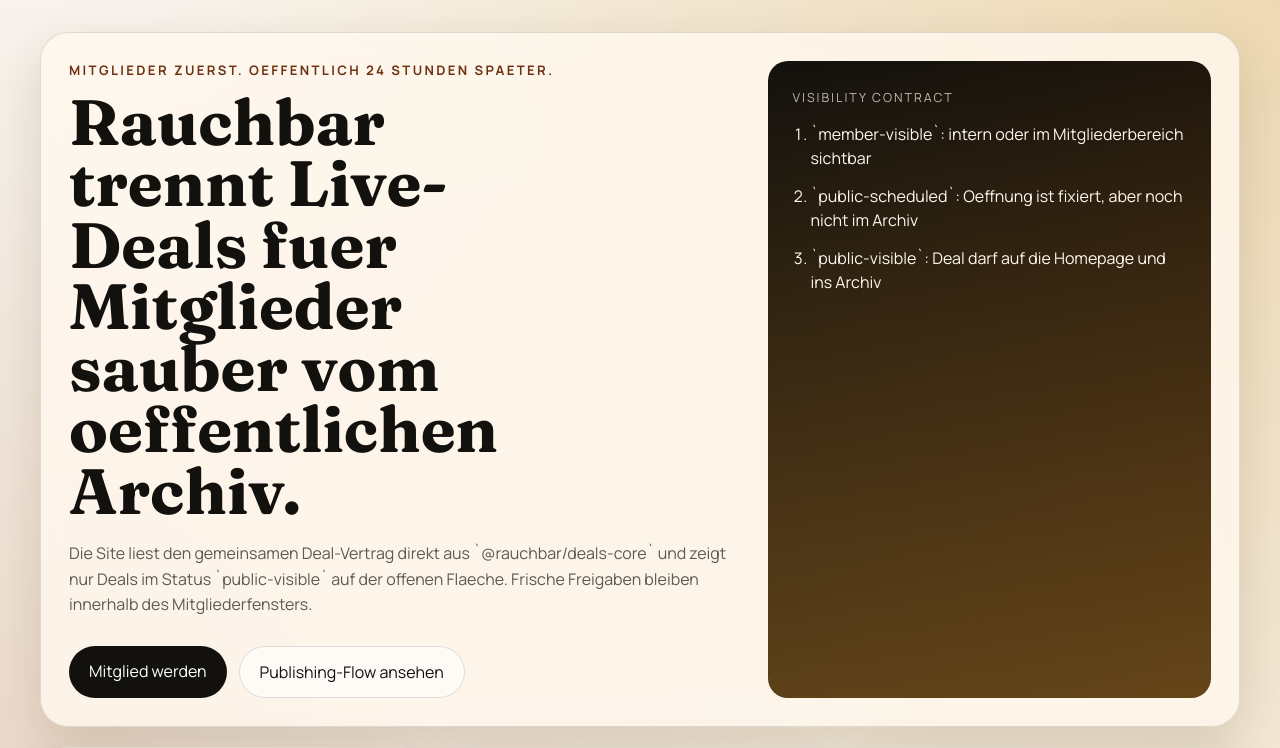
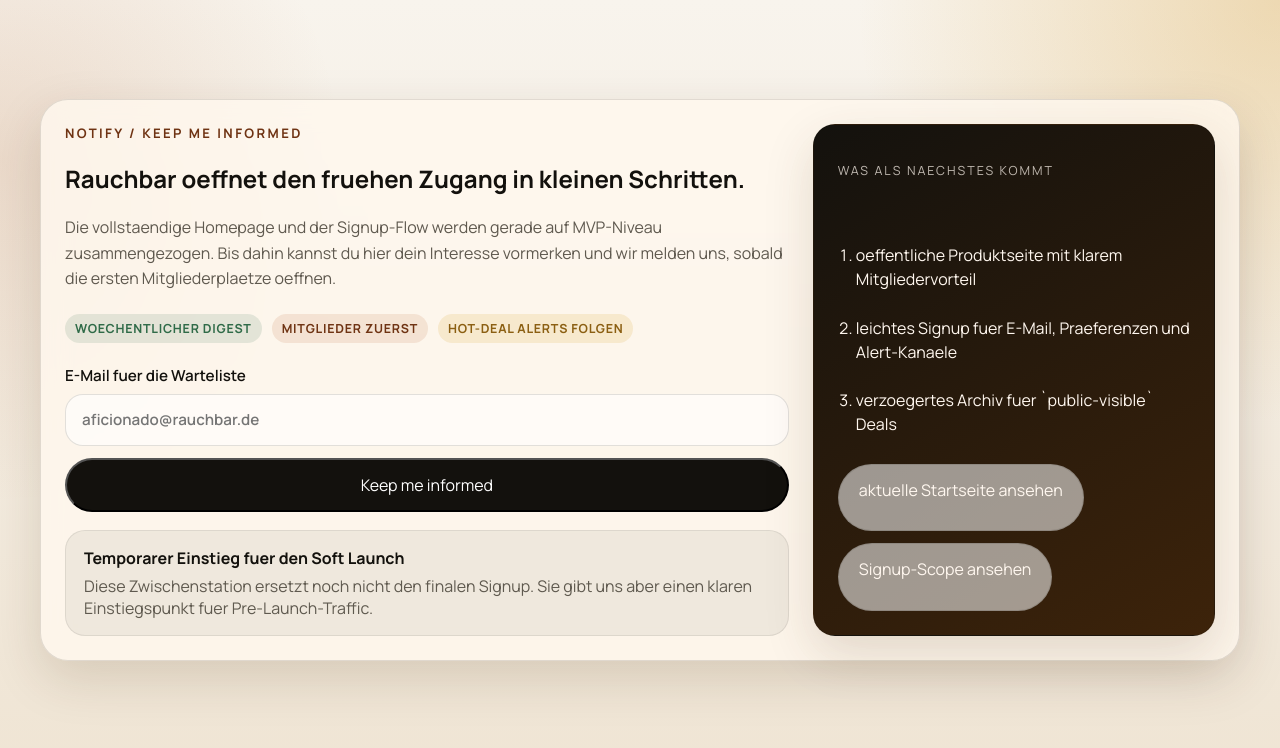
Before and after one commit to beisel-it/rauchbar, a React (Vite) app in the folder apps/site/: page / in a window 1280 px wide. Shown: the top 748 px of the page. Built offline with nearby package versions, Linux system fonts and the light colour scheme.

Commit message:
Route default traffic to notify page

```diff
--- a/apps/site/src/App.tsx
+++ b/apps/site/src/App.tsx
@@ -1,4 +1,4 @@
-import { useMemo, useState } from 'react';
+import { useEffect, useMemo, useState } from 'react';
 import { brandTokens } from '@rauchbar/design-system';
 import {
   initialSignupDraft,
@@ -105,14 +105,22 @@
 export function App() {
   const pathname = getPathname();
 
-  if (pathname === '/notify') {
+  if (pathname === '/' || pathname === '/notify') {
     return <NotifyPage />;
   }
 
-  return <HomePage />;
+  if (pathname === '/signup') {
+    return <HomePage initialSection="signup" />;
+  }
+
+  if (pathname === '/home') {
+    return <HomePage />;
+  }
+
+  return <NotifyPage />;
 }
 
-function HomePage() {
+function HomePage(props: { initialSection?: 'signup' }) {
   const [signupState, setSignupState] = useState<SignupDraft>(initialSignupDraft);
   const [currentStep, setCurrentStep] = useState<SignupStepId>('email');
   const [signupErrors, setSignupErrors] = useState<SignupErrors>({});
@@ -149,6 +157,15 @@
 
   const signupPayload = useMemo(() => buildSignupPayload(signupState), [signupState]);
   const currentStepIndex = getStepIndex(currentStep);
+
+  useEffect(() => {
+    if (props.initialSection !== 'signup') {
+      return;
+    }
+
+    const target = document.getElementById('signup');
+    target?.scrollIntoView({ block: 'start' });
+  }, [props.initialSection]);
 
   const validateEmailStep = () => {
     const nextErrors: SignupErrors = {};
@@ -671,8 +688,11 @@
             <li>verzoegertes Archiv fuer `public-visible` Deals</li>
           </ol>
           <div className="notify-links">
-            <a href="/" className="button button-secondary">
-              aktuelle Site ansehen
+            <a href="/home" className="button button-secondary">
+              aktuelle Startseite ansehen
+            </a>
+            <a href="/signup" className="button button-secondary">
+              Signup-Scope ansehen
             </a>
           </div>
         </aside>
```
